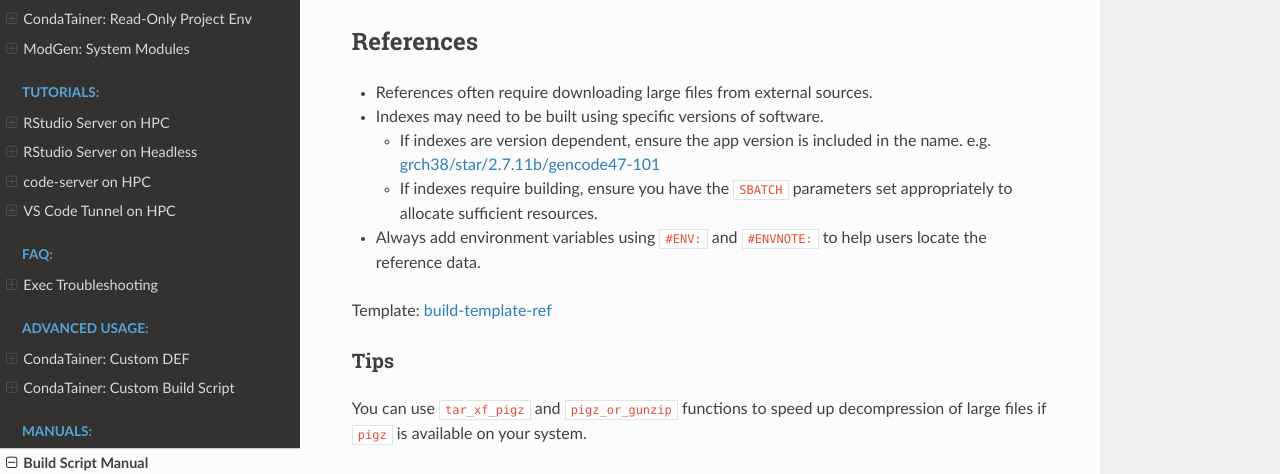
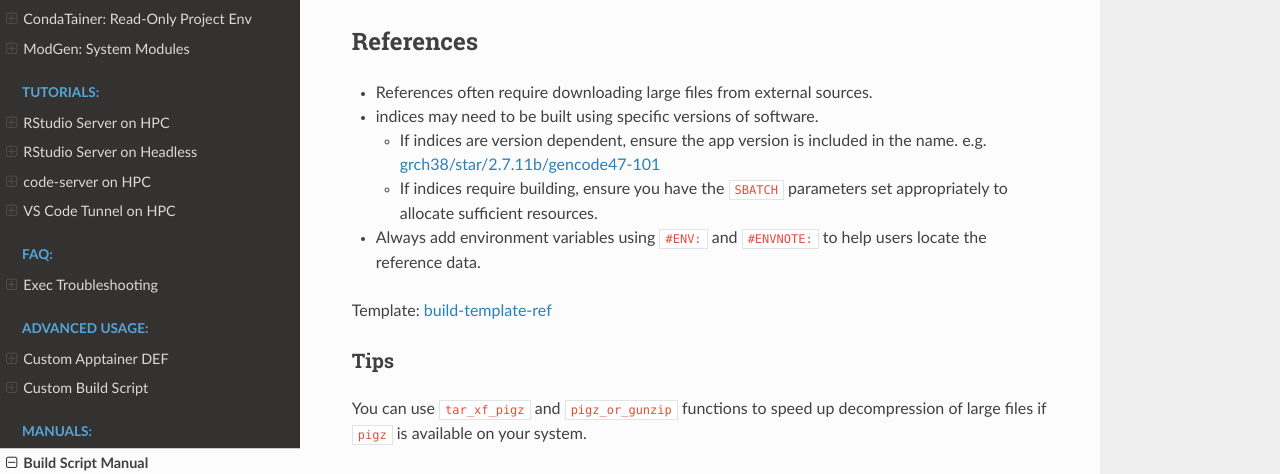
Before and after one commit to Justype/condatainer, a Sphinx documentation site: the page built from docs/manuals/build_script.md, in a window 1280 px wide and 900 px high, scrolled down 5196 px. Shown: the part 151-625 px from the top of the window. Built offline with Sphinx 7.4.7 and the Read the Docs theme 3.1.0, drawn with Linux system fonts in a browser that asks for light colours; some of the changed text lies outside the part shown.

```diff
--- a/docs/manuals/build_script.md
+++ b/docs/manuals/build_script.md
@@ -163,9 +163,9 @@ For tool-specific references, use the tool name as a prefix.
 **Examples:**
 
 - `CELLRANGER_REF_DIR` for Cellranger references.
-- `STAR_INDEX_DIR` for STAR indexes.
-- `BOWTIE2_PREFIX` for Bowtie2 indexes.
-- `BWA_MEM2_FASTA` for BWA-MEM2 genome fasta with `bwa-mem2` indexes.
+- `STAR_INDEX_DIR` for STAR indices.
+- `BOWTIE2_PREFIX` for Bowtie2 indices.
+- `BWA_MEM2_FASTA` for BWA-MEM2 genome fasta with `bwa-mem2` indices.
 
 ### Interactive Tag
 
@@ -208,9 +208,9 @@ If the app requires specific environment variables to function properly, make su
 ## References
 
 - References often require downloading large files from external sources.
-- Indexes may need to be built using specific versions of software.
-  - If indexes are version dependent, ensure the app version is included in the name. e.g. [grch38/star/2.7.11b/gencode47-101](https://github.com/Justype/condatainer/blob/main/build-scripts/grch38/star/2.7.11b/gencode47-101)
-  - If indexes require building, ensure you have the `SBATCH` parameters set appropriately to allocate sufficient resources.
+- indices may need to be built using specific versions of software.
+  - If indices are version dependent, ensure the app version is included in the name. e.g. [grch38/star/2.7.11b/gencode47-101](https://github.com/Justype/condatainer/blob/main/build-scripts/grch38/star/2.7.11b/gencode47-101)
+  - If indices require building, ensure you have the `SBATCH` parameters set appropriately to allocate sufficient resources.
 - Always add environment variables using `#ENV:` and `#ENVNOTE:` to help users locate the reference data.
 
 Template: [build-template-ref](https://github.com/Justype/condatainer/blob/main/assets/build-template-ref)
```
Also changed, not shown: README.md (+1 -1 lines), README_MG.md (+1 -1 lines), docs/index.rst (+5 -6 lines).
